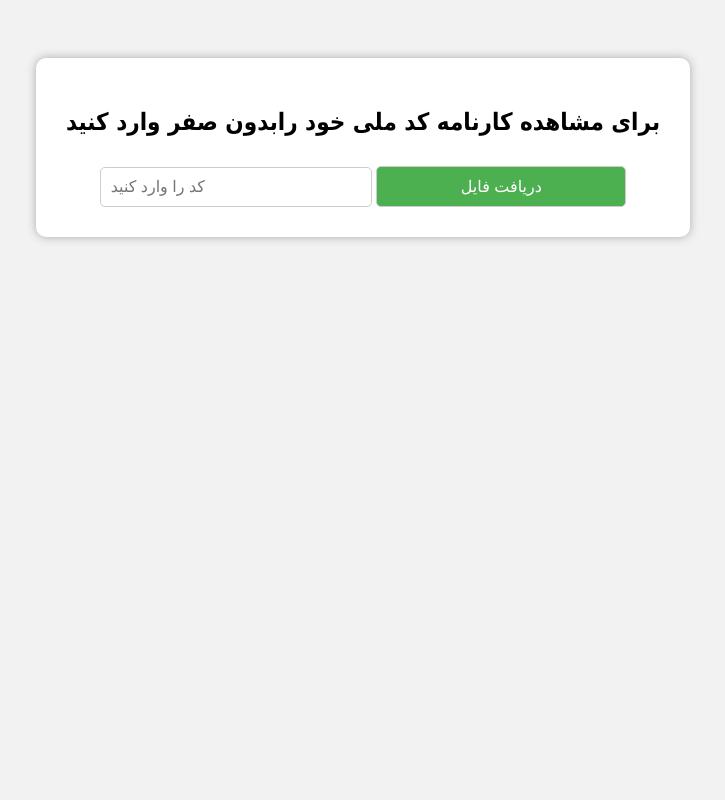
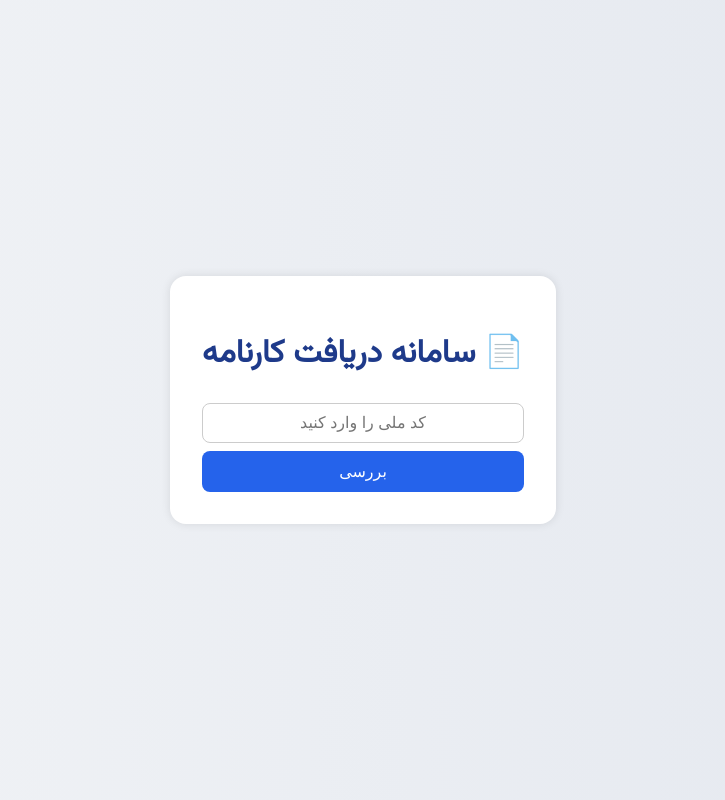
Before and after one commit to memoli3275/karnameh-project, a Flask app: page / in a window 1280 px wide. Shown: the whole page, without its empty margins (277-1002 px from the left). Run offline with Flask 3, Linux system fonts and the light colour scheme.

Commit message:
Update index.html

```diff
--- a/templates/index.html
+++ b/templates/index.html
@@ -1,19 +1,80 @@
 <!DOCTYPE html>
-<html lang="fa">
+<html lang="fa" dir="rtl">
 <head>
   <meta charset="UTF-8">
-    <title>دسترسی به فایل</title>
-    <link rel="stylesheet" href="/static/style.css">
+  <title>سامانه کارنامه</title>
+  <style>
+    @import url('https://fonts.googleapis.com/css2?family=Vazirmatn&display=swap');
+
+    body {
+      font-family: 'Vazirmatn', sans-serif;
+      background: linear-gradient(to right, #f1f3f6, #e4e8ef);
+      display: flex;
+      flex-direction: column;
+      align-items: center;
+      justify-content: center;
+      height: 100vh;
+      margin: 0;
+    }
+
+    .container {
+      background-color: white;
+      padding: 2rem;
+      border-radius: 16px;
+      box-shadow: 0 0 10px rgba(0,0,0,0.1);
+      text-align: center;
+      max-width: 400px;
+    }
+
+    h1 {
+      color: #1e3a8a;
+      margin-bottom: 1rem;
+    }
+
+    form {
+      display: flex;
+      flex-direction: column;
+    }
+
+    input {
+      padding: 0.6rem;
+      margin: 0.5rem 0;
+      border: 1px solid #ccc;
+      border-radius: 8px;
+      font-size: 1rem;
+      text-align: center;
+    }
+
+    button {
+      background-color: #2563eb;
+      color: white;
+      border: none;
+      padding: 0.7rem;
+      border-radius: 8px;
+      font-size: 1rem;
+      cursor: pointer;
+    }
+
+    button:hover {
+      background-color: #1d4ed8;
+    }
+
+    .error {
+      margin-top: 1rem;
+      color: red;
+      font-weight: bold;
+    }
+  </style>
 </head>
 <body>
   <div class="container">
-        <h2>برای مشاهده کارنامه کد ملی خود رابدون صفر وارد کنید</h2>
-        <form method="post">
-            <input type="text" name="access_code" placeholder="کد را وارد کنید">
-            <button type="submit">دریافت فایل</button>
+    <h1>📄 سامانه دریافت کارنامه</h1>
+    <form method="POST">
+      <input type="text" name="access_code" placeholder="کد ملی را وارد کنید">
+      <button type="submit">بررسی</button>
     </form>
     {% if error %}
-            <p class="error">{{ error }}</p>
+      <div class="error">{{ error }}</div>
     {% endif %}
   </div>
 </body>
```
Lines whose indentation alone changed are shown as unchanged.
